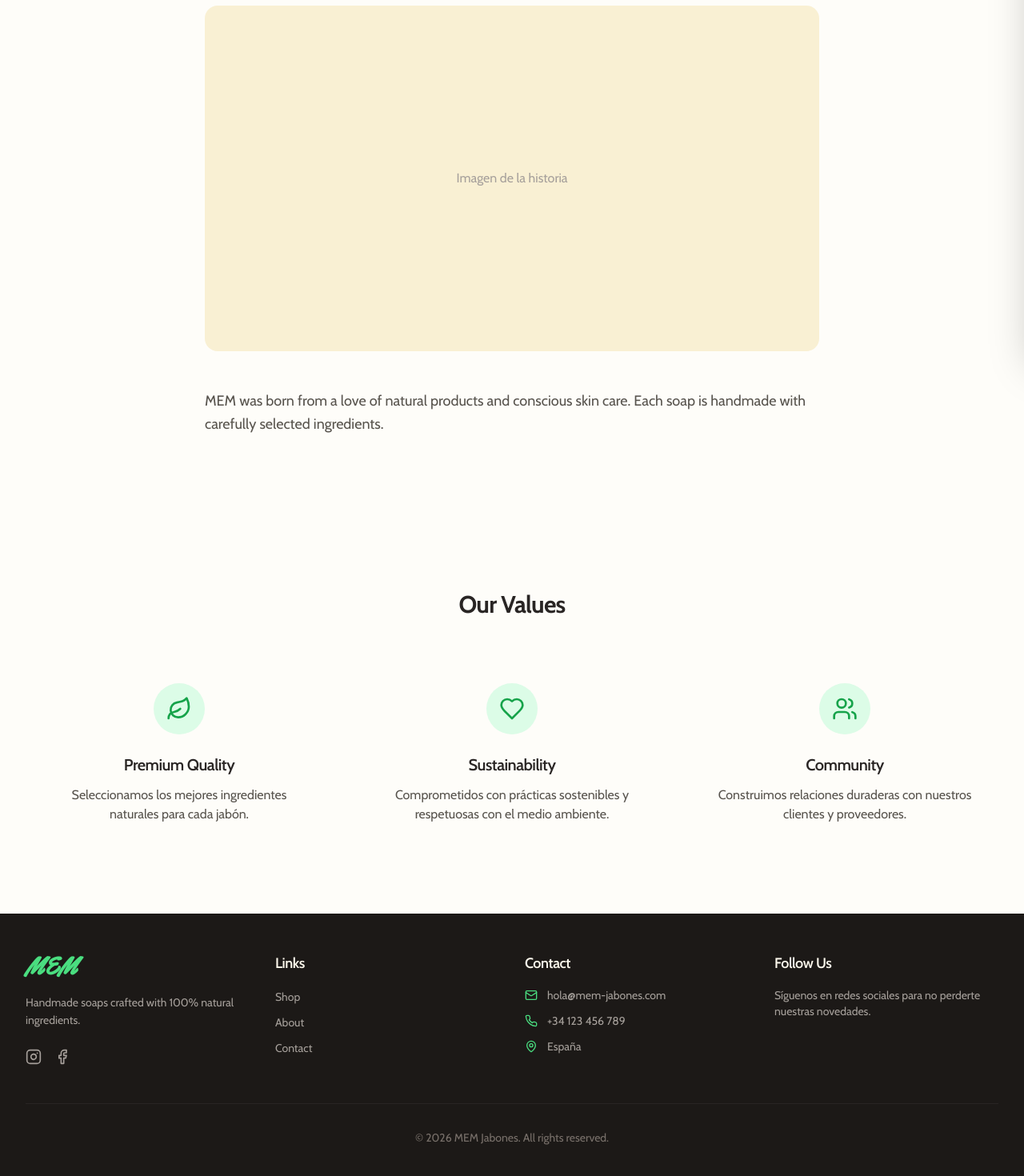
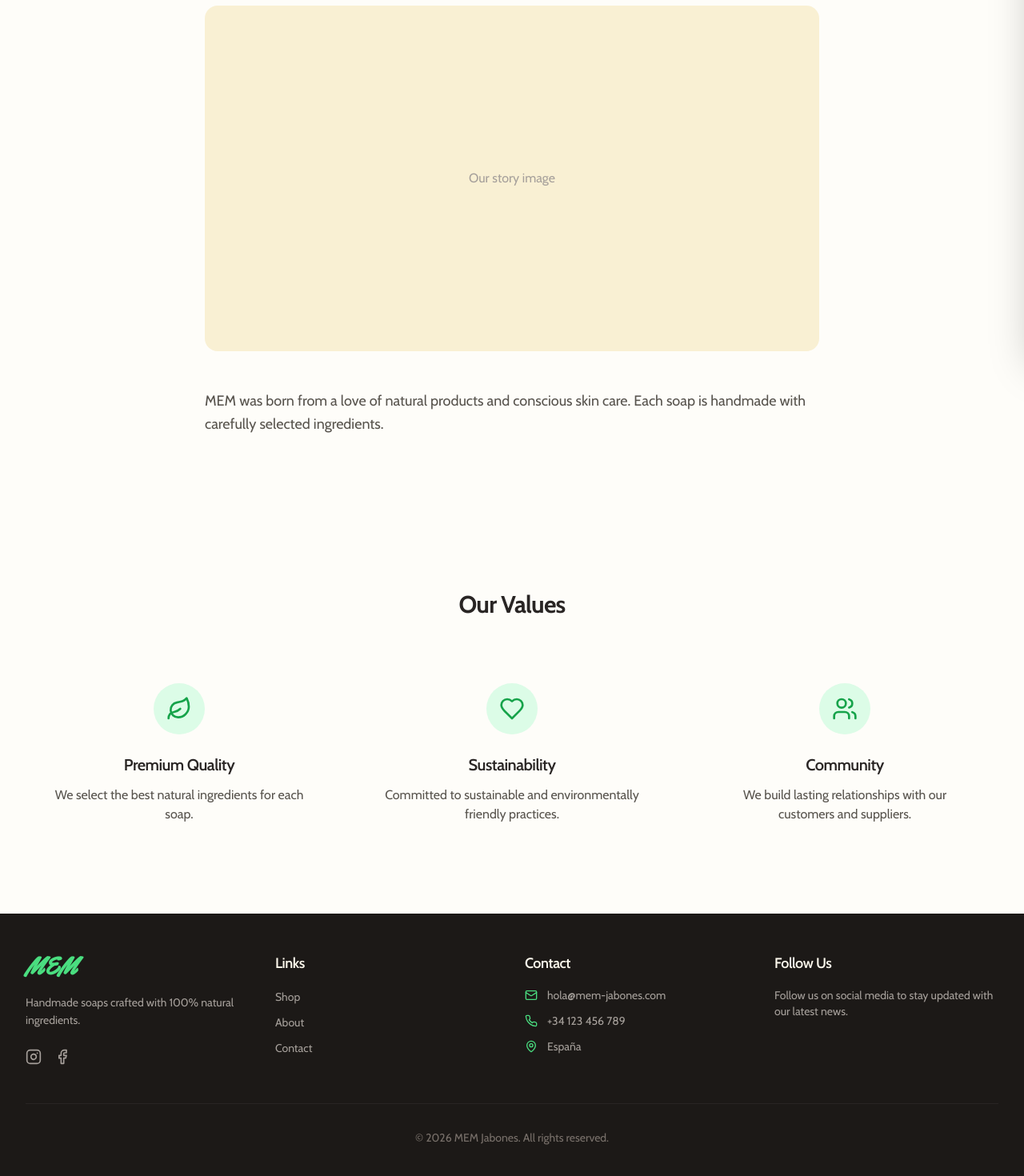
Before and after one commit to hcalderon73/mem-soap, a Next.js app in the folder mem-jabones/: page /en/about/ in a window 1280 px wide. Shown: the part 358-1828 px from the top of the page at 80% size. Built offline with nearby package versions, Linux system fonts and the light colour scheme.

Commit message:
Fix remaining hardcoded text in Footer and About page

```diff
--- a/mem-jabones/app/[locale]/about/page.tsx
+++ b/mem-jabones/app/[locale]/about/page.tsx
@@ -25,7 +25,7 @@ export default function AboutPage() {
         <div className="container mx-auto px-4 sm:px-6 lg:px-8">
           <div className="max-w-3xl mx-auto">
             <div className="aspect-video bg-cream-200 rounded-2xl mb-12 flex items-center justify-center">
-              <span className="text-stone-400">Imagen de la historia</span>
+              <span className="text-stone-400">{t('storyImage')}</span>
             </div>
             <p className="text-lg text-stone-600 leading-relaxed mb-8">
               {t('description')}
@@ -49,7 +49,7 @@ export default function AboutPage() {
                 {t('values.quality')}
               </h3>
               <p className="text-stone-600">
-                Seleccionamos los mejores ingredientes naturales para cada jabón.
+                {t('values.qualityDesc')}
               </p>
             </div>
             <div className="text-center p-8">
@@ -60,7 +60,7 @@ export default function AboutPage() {
                 {t('values.sustainability')}
               </h3>
               <p className="text-stone-600">
-                Comprometidos con prácticas sostenibles y respetuosas con el medio ambiente.
+                {t('values.sustainabilityDesc')}
               </p>
             </div>
             <div className="text-center p-8">
@@ -71,7 +71,7 @@ export default function AboutPage() {
                 {t('values.community')}
               </h3>
               <p className="text-stone-600">
-                Construimos relaciones duraderas con nuestros clientes y proveedores.
+                {t('values.communityDesc')}
               </p>
             </div>
           </div>
--- a/mem-jabones/components/layout/Footer.tsx
+++ b/mem-jabones/components/layout/Footer.tsx
@@ -97,7 +97,7 @@ export default function Footer() {
           <div>
             <h3 className="text-lg font-semibold mb-4">{t('social.title')}</h3>
             <p className="text-stone-400 text-sm mb-4">
-              Síguenos en redes sociales para no perderte nuestras novedades.
+              {t('social.description')}
             </p>
           </div>
         </div>
--- a/mem-jabones/lib/i18n/messages/en.json
+++ b/mem-jabones/lib/i18n/messages/en.json
@@ -107,9 +107,13 @@
     "values": {
       "title": "Our Values",
       "quality": "Premium Quality",
+      "qualityDesc": "We select the best natural ingredients for each soap.",
       "sustainability": "Sustainability",
-      "community": "Community"
-    }
+      "sustainabilityDesc": "Committed to sustainable and environmentally friendly practices.",
+      "community": "Community",
+      "communityDesc": "We build lasting relationships with our customers and suppliers."
+    },
+    "storyImage": "Our story image"
   },
   "contact": {
     "title": "Contact Us",
@@ -147,7 +151,8 @@
       "contact": "Contact"
     },
     "social": {
-      "title": "Follow Us"
+      "title": "Follow Us",
+      "description": "Follow us on social media to stay updated with our latest news."
     },
     "rights": "All rights reserved."
   }
--- a/mem-jabones/lib/i18n/messages/es.json
+++ b/mem-jabones/lib/i18n/messages/es.json
@@ -107,9 +107,13 @@
     "values": {
       "title": "Nuestros Valores",
       "quality": "Calidad Premium",
+      "qualityDesc": "Seleccionamos los mejores ingredientes naturales para cada jabón.",
       "sustainability": "Sostenibilidad",
-      "community": "Comunidad"
-    }
+      "sustainabilityDesc": "Comprometidos con prácticas sostenibles y respetuosas con el medio ambiente.",
+      "community": "Comunidad",
+      "communityDesc": "Construimos relaciones duraderas con nuestros clientes y proveedores."
+    },
+    "storyImage": "Imagen de la historia"
   },
   "contact": {
     "title": "Contáctanos",
@@ -147,7 +151,8 @@
       "contact": "Contacto"
     },
     "social": {
-      "title": "Síguenos"
+      "title": "Síguenos",
+      "description": "Síguenos en redes sociales para no perderte nuestras novedades."
     },
     "rights": "Todos los derechos reservados."
   }
```
